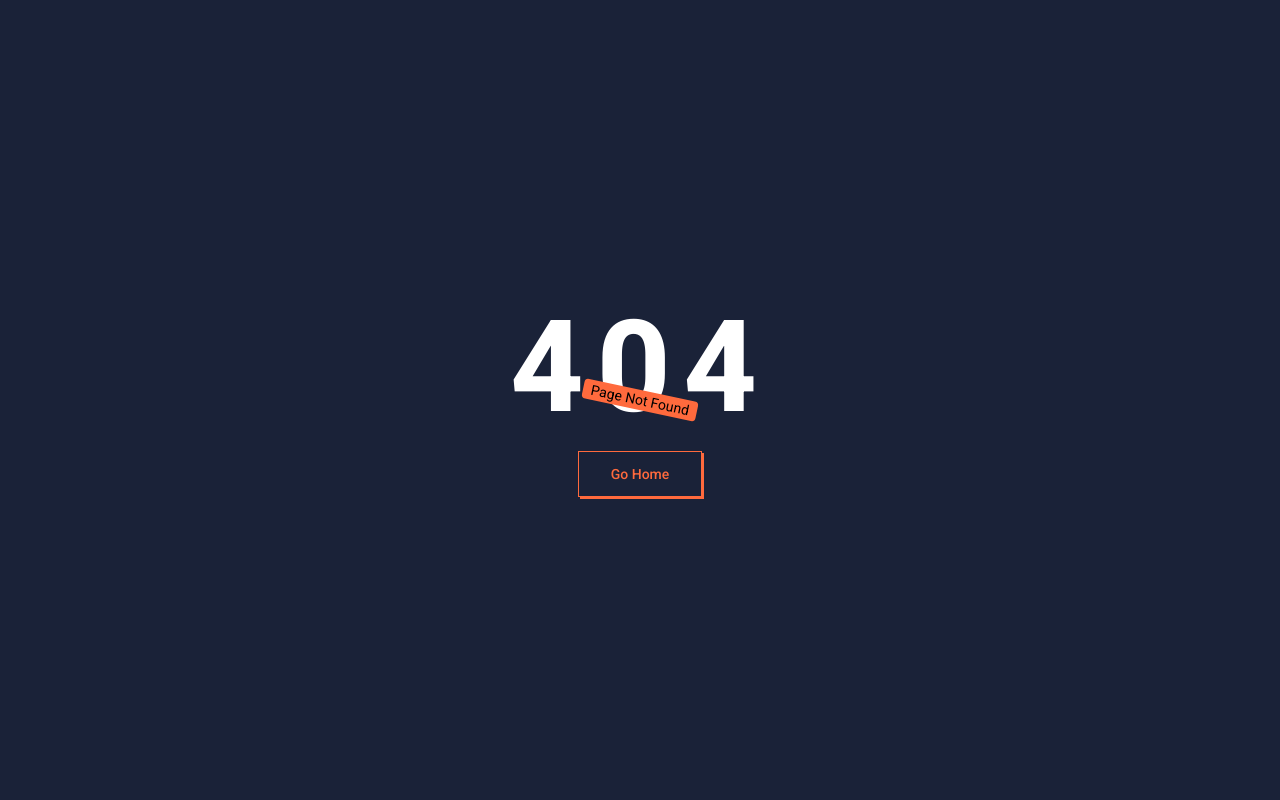
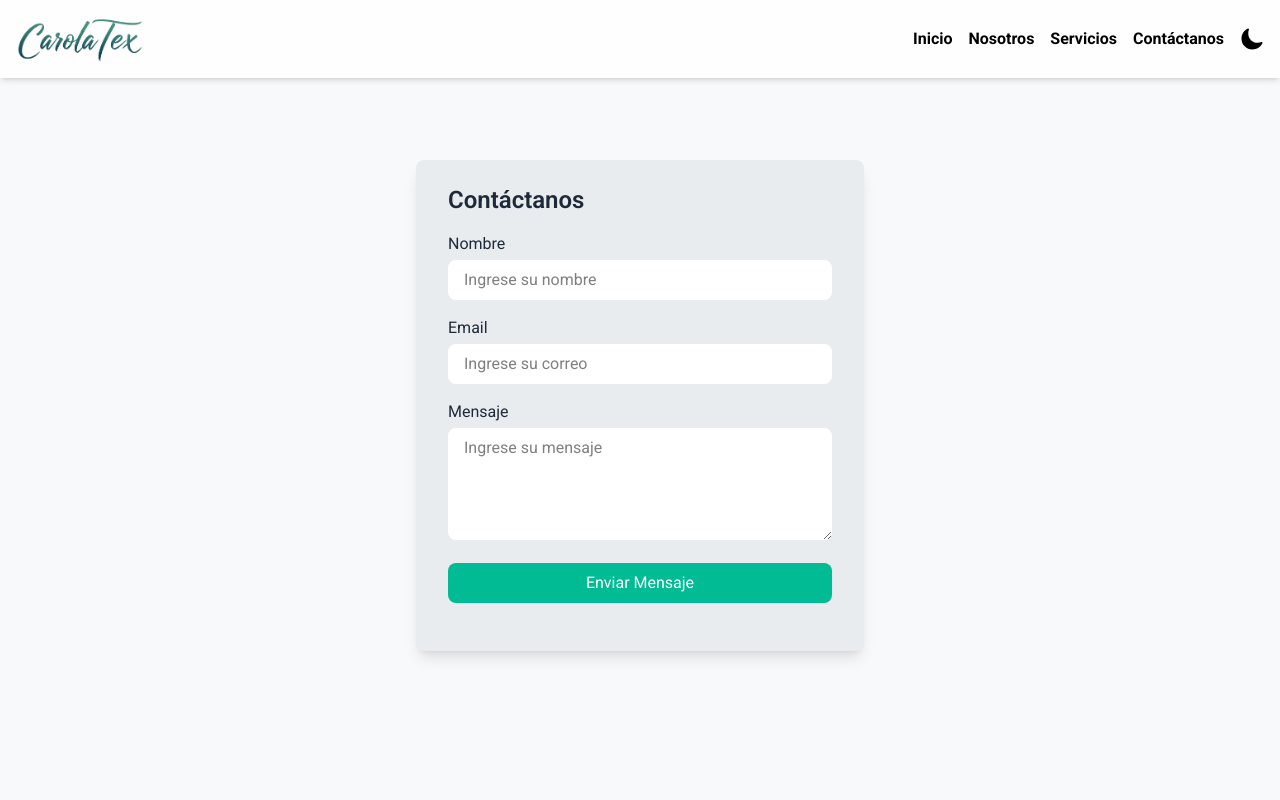
Before and after one commit to ArgueDev/CarolaTex, a React (Vite) app: page /contactanos in a window 1280 px wide. Before the commit this address had no page. Shown: the top 800 px of the page. Built offline with nearby package versions, Linux system fonts and the light colour scheme.

Commit message:
Fin pagina Contacto

```diff
--- a/index.html
+++ b/index.html
@@ -11,7 +11,7 @@
     <link rel="stylesheet" href="/src/styles/global.css">
     <title>Carola-Tex</title>
   </head>
-  <body class="font-roboto bg-(--blanco-roto)">
+  <body class="font-roboto bg-(--blanco-roto) dark:bg-gray-900">
     <div id="root"></div>
     <script type="module" src="/src/main.tsx"></script>
   </body>
--- /dev/null
+++ b/src/components/Alert.tsx
@@ -0,0 +1,49 @@
+import { FaCheckDouble } from "react-icons/fa6";
+
+export default function Alert() {
+    return (
+        <>
+            <div
+                className="absolute z-50 flex w-3/4 max-w-96 h-24 bg-white rounded-xl overflow-hidden shadow-lg"
+            >
+                <svg width="16" height="96" xmlns="http://www.w3.org/2000/svg">
+                    <path
+                        d="M 8 0
+               Q 4 4.8, 8 9.6
+               T 8 19.2
+               Q 4 24, 8 28.8
+               T 8 38.4
+               Q 4 43.2, 8 48
+               T 8 57.6
+               Q 4 62.4, 8 67.2
+               T 8 76.8
+               Q 4 81.6, 8 86.4
+               T 8 96
+               L 0 96
+               L 0 0
+               Z"
+                        fill="#66cdaa"
+                        stroke="#66cdaa"
+                        stroke-width="2"
+                        stroke-linecap="round"
+                    ></path>
+                </svg>
+                <div className="mx-2.5 overflow-hidden w-full">
+                    <p
+                        className="mt-1.5 text-xl font-bold text-[#66cdaa] leading-8 mr-3 overflow-hidden text-ellipsis whitespace-nowrap"
+                    >
+                        Enviado !
+                    </p>
+                    <p className="overflow-hidden leading-5 break-all text-zinc-400 max-h-10">
+                        <br />
+                        Tu mensaje ha sido enviado con exito.
+                    </p>
+                </div>
+                <button className="w-16 cursor-pointer focus:outline-none">
+                    <FaCheckDouble color="#00BB94" size={24}/>
+                </button>
+            </div>
+
+        </>
+    )
+}
--- a/src/components/Footer.tsx
+++ b/src/components/Footer.tsx
@@ -12,7 +12,7 @@ export default function Footer() {
               <div className="flex md:flex-row flex-col md:items-start items-center justify-around md:mt-50 mt-20">
                 <img src="./img/logo_nav.png" alt="logo"/>
                 <div className="flex flex-col gap-4 md:mt-0 mt-8">
-                    <h2 className="font-semibold text-xl">Contáctanos</h2>
+                    <h2 className="font-semibold text-xl dark:text-(--blanco-roto)">Contáctanos</h2>
                     <NavLink to="/nosotros" className="text-sm text-gray-500 hover:font-semibold">Sobre Nosotros</NavLink>
                     <NavLink to="/servicios" className="text-sm text-gray-500 hover:font-semibold">Servicios</NavLink>
                     <NavLink to="/galeria" className="text-sm text-gray-500 hover:font-semibold">Galeria</NavLink>
@@ -20,13 +20,13 @@ export default function Footer() {
                     <NavLink to="/contacto" className="text-sm text-gray-500 hover:font-semibold">Contacto</NavLink>
                 </div>
                 <div className="flex flex-col gap-4 md:mt-0 mt-8">
-                    <h2 className="font-semibold text-xl">Síguenos</h2>
+                    <h2 className="font-semibold text-xl dark:text-(--blanco-roto)">Síguenos</h2>
                     <a href="https://www.facebook.com/technologytetil/" target="_blank" className="text-sm text-gray-500 hover:font-semibold">Facebook</a>
                     <a href="https://www.instagram.com/carola_textiles/?hl=es" target="_blank" className="text-sm text-gray-500 hover:font-semibold">Instagram</a>
                 </div>
               </div>
               <div className="flex mt-20 mb-5 justify-center font-semibold">
-                  <p>© {date} Carola-Tex. Todos los derechos reservados.</p>
+                  <p className="dark:text-(--blanco-roto)">© {date} Carola-Tex. Todos los derechos reservados.</p>
                   {/* <a href="">
                     <FaFacebook color="#001d6a" size={ 24 } />
                   </a>
--- a/src/components/Header.tsx
+++ b/src/components/Header.tsx
@@ -1,12 +1,44 @@
-import { useState } from "react";
+import { useEffect, useState } from "react";
 import { Menu, X } from "lucide-react";
 import { NavLink } from "react-router";
 
+import { FaRegSun } from "react-icons/fa";
+import { IoMoon } from "react-icons/io5";
+
 export default function Header() {
   const [isOpen, setIsOpen] = useState(false);
+  const [isScrolled, setIsScrolled] = useState(false);
+  const [darkMode, setDarkMode] = useState(() => {
+    return localStorage.getItem('theme') === 'dark';
+  });
+
+  useEffect(() => {
+    if (darkMode) {
+      document.documentElement.classList.add('dark');
+      localStorage.setItem('theme', 'dark');
+    } else {
+      document.documentElement.classList.remove('dark');
+      localStorage.setItem('theme', 'light');
+    }
+  }, [darkMode]);
+
+  useEffect(() => {
+    const handleScroll = () => {
+      setIsScrolled(window.scrollY > 50);
+    };
+
+    window.addEventListener('scroll', handleScroll);
+    return () => window.removeEventListener('scroll', handleScroll);
+  }, []);
 
   return (
-    <header className="fixed top-0 left-0 w-full bg-white/80 backdrop-blur-md shadow-md p-4 z-50">
+    <header
+      className={`top-0 left-0 w-full p-4 z-50 transition-all duration-300 ${
+        isScrolled
+          ? "fixed bg-white/80 dark:bg-gray-400 backdrop-blur-md shadow-md"
+          : "absolute bg-white/80 dark:bg-gray-400 backdrop-blur-md shadow-md"
+      }`}
+    >
       <div className="container mx-auto flex justify-between items-center">
         <NavLink to="/">
           <img src="/img/logo_nav.png" alt="logo" className="w-32 h-auto" />
@@ -19,16 +51,20 @@ export default function Header() {
 
         {/* Navegación */}
         <nav
-          className={`md:flex gap-4 absolute md:static bg-white md:bg-transparent w-full left-0 md:w-auto md:flex-row flex-col p-4 md:p-0 top-16 shadow-md md:shadow-none transition-all duration-300 ${
+          className={`md:flex gap-4 absolute md:static bg-white dark:bg-gray-400 md:bg-transparent w-full left-0 md:w-auto md:flex-row flex-col p-4 md:p-0 top-16 shadow-md md:shadow-none transition-all duration-300 ${
             isOpen ? "block" : "hidden"
           }`}
         >
 
-          <NavLink to="/" className="block font-bold  py-2 px-4 md:p-0 hover:text-(--verde-menta)">Inicio</NavLink>
-          <NavLink to="/nosotros" className="block font-bold  py-2 px-4 md:p-0 hover:text-(--verde-menta)">Nosotros</NavLink>
-          <NavLink to="/servicios" className="block font-bold  py-2 px-4 md:p-0 hover:text-(--verde-menta)">Servicios</NavLink>
-          <NavLink to="/contactanos" className="block font-bold  py-2 px-4 md:p-0 hover:text-(--verde-menta)">Contáctanos</NavLink>
+          <NavLink to="/" className="block font-bold  py-2 px-4 md:p-0 hover:text-(--verde-menta) dark:hover:text-(--rosa-palo)">Inicio</NavLink>
+          <NavLink to="/nosotros" className="block font-bold  py-2 px-4 md:p-0 hover:text-(--verde-menta) dark:hover:text-(--rosa-palo)">Nosotros</NavLink>
+          <NavLink to="/servicios" className="block font-bold  py-2 px-4 md:p-0 hover:text-(--verde-menta) dark:hover:text-(--rosa-palo)">Servicios</NavLink>
+          <NavLink to="/contactanos" className="block font-bold  py-2 px-4 md:p-0 hover:text-(--verde-menta) dark:hover:text-(--rosa-palo)">Contáctanos</NavLink>
 
+          {/* Boton para cambiar el tema */}
+          <button className="hover:cursor-pointer" onClick={() => setDarkMode(!darkMode)}>
+            {darkMode ? <FaRegSun size={24} /> : <IoMoon size={24} />}
+          </button>
         </nav>
       </div>
     </header>
--- a/src/pages/App.tsx
+++ b/src/pages/App.tsx
@@ -6,6 +6,9 @@ import Home from "./Home";
 import Nosotros from "./Nosotros";
 import NotFound from "./NotFound";
 import Servicios from "./Servicios";
+import Contacto from "./Contacto";
+import Header from "../components/Header";
+import Footer from "../components/Footer";
 
 function AnimatedRoutes() {
   const location = useLocation();
@@ -17,6 +20,7 @@ function AnimatedRoutes() {
         <Route path="/" element={<Home />} />
         <Route path="/nosotros" element={<Nosotros />} />
         <Route path="/servicios" element={<Servicios />} />
+        <Route path="/contactanos" element={<Contacto />} />
       </Routes>
     </AnimatePresence>
   )
@@ -26,7 +30,9 @@ function AnimatedRoutes() {
 export default function App() {
   return (
     <BrowserRouter>
+        <Header />
         <AnimatedRoutes />
+        <Footer />
     </BrowserRouter>
   )
 }
--- /dev/null
+++ b/src/pages/Contacto.tsx
@@ -0,0 +1,127 @@
+import { ChangeEvent, FormEvent, useState } from "react";
+import PageTransition from "../transition/PageTransition";
+import Alert from "../components/Alert";
+
+interface FormData {
+  name: string;
+  email: string;
+  message: string;
+}
+
+interface FormErrors {
+  name?: string;
+  email?: string;
+  message?: string;
+}
+
+export default function Contacto() {
+
+  const [formData, setFormData] = useState<FormData>({
+    name: '',
+    email: '',
+    message: ''
+  });
+
+  const [errors, setErrors] = useState<FormErrors>({});
+  const [showAlert, setShowAlert] = useState(false);
+
+  const emailRegex = /^[^\s@]+@[^\s@]+\.[^\s@]+$/;
+
+  const handleChange = (e: ChangeEvent<HTMLInputElement | HTMLTextAreaElement>) => {
+    setFormData({
+      ...formData,
+      [e.target.name]: e.target.value
+    });
+
+    setErrors({
+      ...errors,
+      [e.target.name]: ''
+    });
+  };
+
+  const handleSubmit = (e: FormEvent<HTMLFormElement>) => {
+    e.preventDefault();
+    let newErrors: FormErrors = {};
+
+    if (!formData.name.trim()) newErrors.name = 'El Nombre Es Obligatorio';
+
+    if (!formData.email.trim()) {
+      newErrors.email = 'El Email Es Obligatorio';
+    } else if (!emailRegex.test(formData.email)) {
+      newErrors.email = 'El Email No Es Valido';
+    }
+
+    if (!formData.message.trim()) newErrors.message = 'El Mensaje Es Obligatorio';
+
+    setErrors(newErrors);
+
+    if (Object.keys(newErrors).length === 0) {
+      setShowAlert(true);
+      setTimeout(() => setShowAlert(false), 4000);
+    }
+  }
+
+
+  return (
+    <PageTransition>
+      <main className="container m-auto mt-30 p-10">
+        <div className="container px-4 mx-auto">
+          <div className="mx-auto">
+            <div className="max-w-md mx-auto px-8 py-6 bg-(--gris-claro) dark:bg-gray-400 rounded-lg shadow-lg">
+              <h2 className="text-2xl font-semibold text-gray-800 mb-4">Contáctanos</h2>
+              <form onSubmit={handleSubmit}>
+                <div className="mb-4">
+                  <label className="block text-gray-800 mb-1" htmlFor="name">Nombre</label>
+                  <input
+                    className="w-full px-4 py-2 bg-white rounded-lg focus:outline-none focus:ring-2 focus:ring-(--verde-menta) transition duration-300"
+                    placeholder="Ingrese su nombre"
+                    id="name"
+                    type="text"
+                    name="name"
+                    value={formData.name}
+                    onChange={handleChange}
+                  />
+                  {errors.name && <p className="text-red-500 text-sm">{errors.name}</p>}
+                </div>
+                <div className="mb-4">
+                  <label className="block text-gray-800 mb-1" htmlFor="email">Email</label>
+                  <input
+                    className="w-full px-4 py-2 bg-white rounded-lg focus:outline-none focus:ring-2 focus:ring-(--verde-menta) transition duration-300"
+                    placeholder="Ingrese su correo"
+                    id="email"
+                    type="email"
+                    name="email"
+                    value={formData.email}
+                    onChange={handleChange}
+                  />
+                  {errors.email && <p className="text-red-500 text-sm">{errors.email}</p>}
+                </div>
+                <div className="mb-4">
+                  <label className="block text-gray-800 mb-1" htmlFor="message">Mensaje</label>
+                  <textarea
+                    className="w-full px-4 py-2 bg-white rounded-lg focus:outline-none focus:ring-2 focus:ring-(--verde-menta) transition duration-300"
+                    rows={4}
+                    placeholder="Ingrese su mensaje"
+                    id="message"
+                    name="message"
+                    value={formData.message}
+                    onChange={handleChange}
+                  ></textarea>
+                  {errors.message && <p className="text-red-500 text-sm">{errors.message}</p>}
+                </div>
+                <button
+                  className="w-full bg-(--verde-menta) text-white py-2 px-4 rounded-lg hover:bg-(--rosa-palo) hover:cursor-pointer transition duration-300"
+                  type="submit"
+                >
+                  Enviar Mensaje
+                </button>
+              </form>
+              <br />
+              {showAlert && <Alert />}
+            </div>
+          </div>
+        </div>
+      </main>
+    </PageTransition>
+  )
+}
--- a/src/pages/Servicios.tsx
+++ b/src/pages/Servicios.tsx
@@ -1,7 +1,5 @@
 import { useEffect } from "react";
 
-import Footer from "../components/Footer";
-import Header from "../components/Header";
 import PageTransition from "../transition/PageTransition";
 
 import AOS from "aos";
@@ -17,34 +15,34 @@ export default function Servicios() {
 
   return (
     <PageTransition>
-      <Header />
+
       <main className="container mx-auto mt-30 p-10">
-        <h1 className="text-center text-6xl text-(--azul-marino) font-semibold max-w-[800px] m-auto">Servicios de Confección de camisetas personalizadas</h1>
+        <h1 className="text-center text-6xl text-(--azul-marino) dark:text-white font-semibold max-w-[800px] m-auto">Servicios de Confección de camisetas personalizadas</h1>
         <p className="text-xl text-center max-w-[1000px] m-auto mt-5 text-gray-500">
           Ofrecemos una amplia gama de servicios de confección de camisetas.
           Desde diseños personalizados hasta produccion en masa, adaptamos
           nuestras soluciones a tus necesidades.
         </p>
         <div className="grid grid-cols-1 md:grid-cols-2 lg:grid-cols-4 gap-10 mt-20">
-          <div data-aos="fade-up" className="flex flex-col items-center bg-white py-5 rounded-2xl shadow-2xl">
-            <img src="./img/bordado.png" alt="bordado" className="h-96 w-fit "/>
-            <h2 className="text-(--rosa-palo) text-4xl font-semibold mt-4">Bordados</h2>
+          <div data-aos="fade-up" className="flex flex-col items-center bg-white dark:bg-gray-400 py-5 rounded-2xl shadow-(--shadow-3xl)">
+            <img src="./img/bordado.png" alt="bordado" className="h-96 w-fit" />
+            <h2 className="text-(--rosa-palo) dark:text-(--azul-marino) text-4xl font-semibold mt-4">Bordados</h2>
           </div>
-          <div data-aos="fade-up" data-aos-delay="100" className="flex flex-col items-center bg-white py-5 rounded-2xl shadow-2xl">
+          <div data-aos="fade-up" data-aos-delay="100" className="flex flex-col items-center bg-white dark:bg-gray-400 py-5 rounded-2xl shadow-(--shadow-3xl)">
             <img src="./img/sublimado.png" alt="sublimado" className="h-96 w-fit"/>
-            <h2 className="text-(--rosa-palo) text-4xl font-semibold mt-4">Sublimados</h2>
+            <h2 className="text-(--rosa-palo) dark:text-(--azul-marino) text-4xl font-semibold mt-4">Sublimados</h2>
           </div>
-          <div data-aos="fade-up" data-aos-delay="200" className="flex flex-col items-center bg-white py-5 rounded-2xl shadow-2xl">
+          <div data-aos="fade-up" data-aos-delay="200" className="flex flex-col items-center bg-white dark:bg-gray-400 py-5 rounded-2xl shadow-(--shadow-3xl)">
             <img src="./img/about.png" alt="publicidad" className="h-96 w-fit"/>
-            <h2 className="text-(--rosa-palo) text-4xl font-semibold mt-4">Publicidad</h2>
+            <h2 className="text-(--rosa-palo) dark:text-(--azul-marino) text-4xl font-semibold mt-4">Publicidad</h2>
           </div>
-          <div data-aos="fade-up" data-aos-delay="300" className="flex flex-col items-center bg-white py-5 rounded-2xl shadow-2xl">
+          <div data-aos="fade-up" data-aos-delay="300" className="flex flex-col items-center bg-white dark:bg-gray-400 py-5 rounded-2xl shadow-(--shadow-3xl)">
             <img src="./img/politica.png" alt="politica" className="h-96 w-fit"/>
-            <h2 className="text-(--rosa-palo) text-4xl font-semibold mt-4">Politica</h2>
+            <h2 className="text-(--rosa-palo) dark:text-(--azul-marino) text-4xl font-semibold mt-4">Politica</h2>
           </div>
         </div>
       </main>
-      <Footer />
+
     </PageTransition>
   );
 }
--- a/src/styles/global.css
+++ b/src/styles/global.css
@@ -1,4 +1,6 @@
 @import "tailwindcss";
+
+@custom-variant dark (&:where(.dark, .dark *));
 
 @theme {
     /* Colores */
@@ -10,4 +12,7 @@
 
     /* Fuente */
     --font-roboto: Roboto, sans-serif;
+
+    /* Shadows */
+    --shadow-3xl: 8px 8px 21px -6px rgba(0, 0, 0, 0.8);
 }
```
Also changed, not shown: src/pages/Home.tsx (+15 -18 lines), src/pages/Nosotros.tsx (+17 -17 lines).
